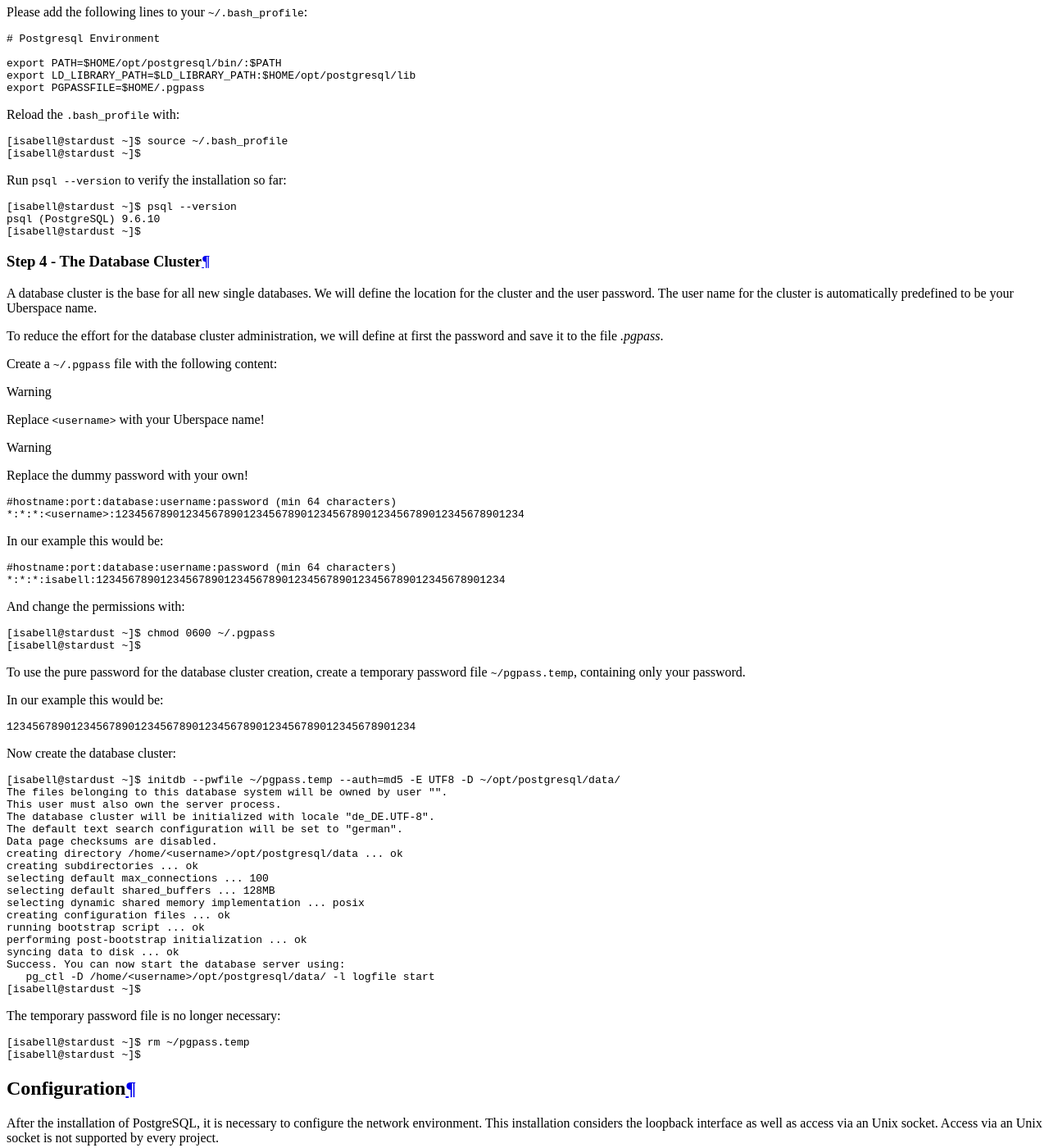
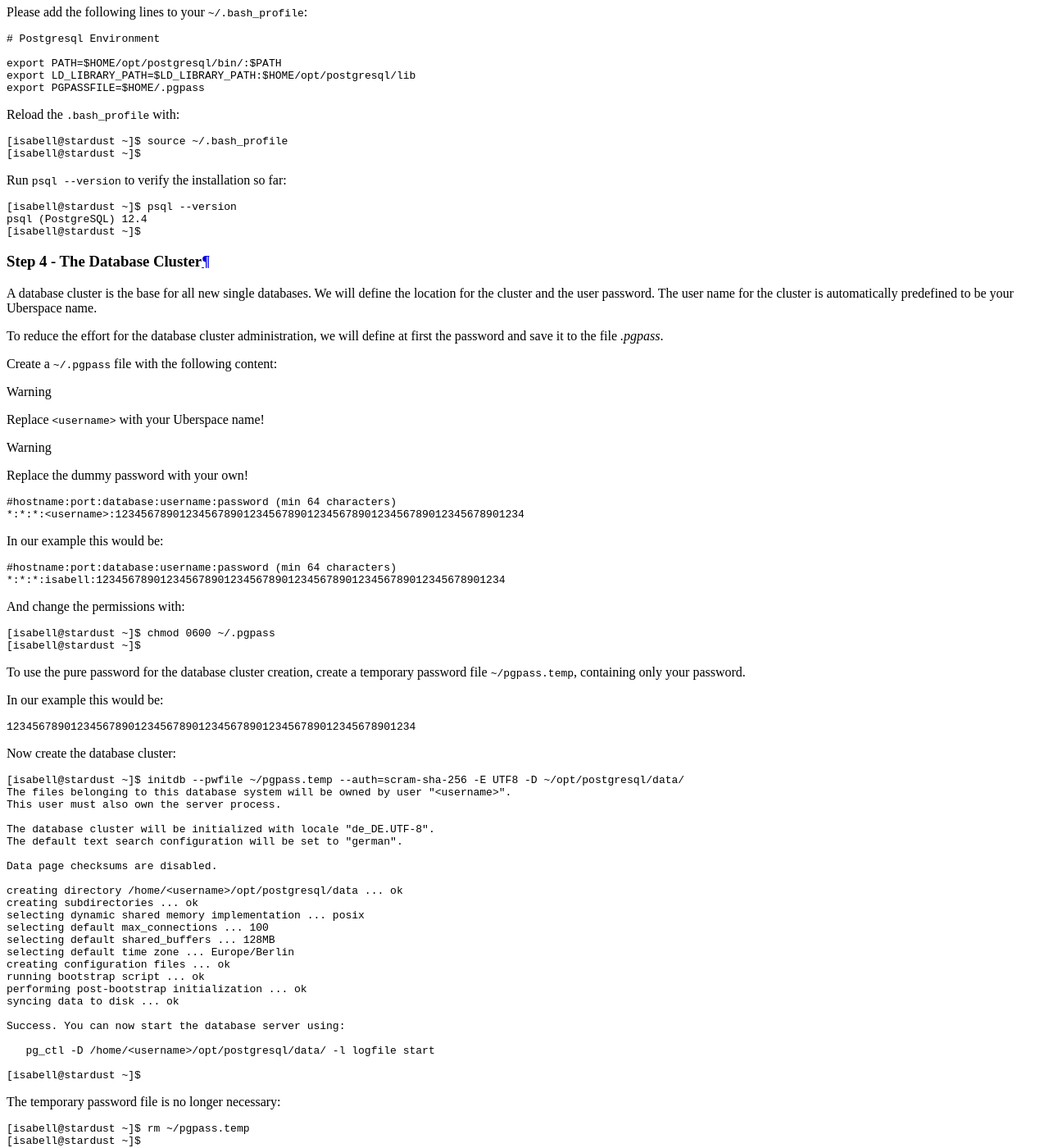
Before and after one commit to Uberspace/lab, a Sphinx documentation site: the page built from source/guide_postgresql.rst, in a window 1280 px wide and 1400 px high, scrolled down 4649 px. Shown: the whole window at 82% size. Built offline with Sphinx 7.4.7 and the Read the Docs theme 2.0.0, drawn with Linux system fonts in a browser that asks for light colours; some of the changed text lies outside the part shown.

Commit message:
Update to PostgreSQL 12.4
I updated the document to use the current version (12.4) of PostgreSQL. This uses another auth method and also the output of the initdb changed a bit.

```diff
--- a/source/guide_postgresql.rst
+++ b/source/guide_postgresql.rst
@@ -38,7 +38,7 @@
 
 ::
 
- [isabell@stardust ~]$ curl -O https://download.postgresql.org/pub/source/v9.6.10/postgresql-9.6.10.tar.gz
+ [isabell@stardust ~]$ curl -O https://download.postgresql.org/pub/source/v12.4/postgresql-12.4.tar.gz
  [isabell@stardust ~]$
 
 To extract the tar archive, use the following options:
@@ -50,7 +50,7 @@
 
 ::
 
- [isabell@stardust ~]$ tar -xvzf ~/postgres/postgresql-9.6.10.tar.gz
+ [isabell@stardust ~]$ tar -xvzf ~/postgres/postgresql-12.4.tar.gz
  [isabell@stardust ~]$
 
 
@@ -79,7 +79,7 @@
 
 ::
 
- [isabell@stardust ~]$ cd ~/postgres/postgresql-9.6.10
+ [isabell@stardust ~]$ cd ~/postgres/postgresql-12.4
  [isabell@stardust ~]$ ./configure --prefix=$HOME/opt/postgresql/ --with-python PYTHON=/usr/bin/python2 --without-readline
  [isabell@stardust ~]$ make world
  [isabell@stardust ~]$ make install-world
@@ -111,7 +111,7 @@
 ::
 
  [isabell@stardust ~]$ psql --version
- psql (PostgreSQL) 9.6.10
+ psql (PostgreSQL) 12.4
  [isabell@stardust ~]$
 
 
@@ -161,23 +161,30 @@
 .. code-block:: console
  :emphasize-lines: 1
 
- [isabell@stardust ~]$ initdb --pwfile ~/pgpass.temp --auth=md5 -E UTF8 -D ~/opt/postgresql/data/
- The files belonging to this database system will be owned by user "".
+ [isabell@stardust ~]$ initdb --pwfile ~/pgpass.temp --auth=scram-sha-256 -E UTF8 -D ~/opt/postgresql/data/
+ The files belonging to this database system will be owned by user "<username>".
  This user must also own the server process.
+
  The database cluster will be initialized with locale "de_DE.UTF-8".
  The default text search configuration will be set to "german".
+
  Data page checksums are disabled.
+
  creating directory /home/<username>/opt/postgresql/data ... ok
  creating subdirectories ... ok
+ selecting dynamic shared memory implementation ... posix
  selecting default max_connections ... 100
  selecting default shared_buffers ... 128MB
- selecting dynamic shared memory implementation ... posix
+ selecting default time zone ... Europe/Berlin
  creating configuration files ... ok
  running bootstrap script ... ok
  performing post-bootstrap initialization ... ok
  syncing data to disk ... ok
+
  Success. You can now start the database server using:
+
     pg_ctl -D /home/<username>/opt/postgresql/data/ -l logfile start
+
  [isabell@stardust ~]$
 
 The temporary password file is no longer necessary:
@@ -335,6 +342,6 @@
 
 ----
 
-Tested with Uberspace 7.1.15 and PostgreSQL 9.6.10
+Tested with Uberspace 7.1.15 and PostgreSQL 12.4
 
 .. author_list::
```
